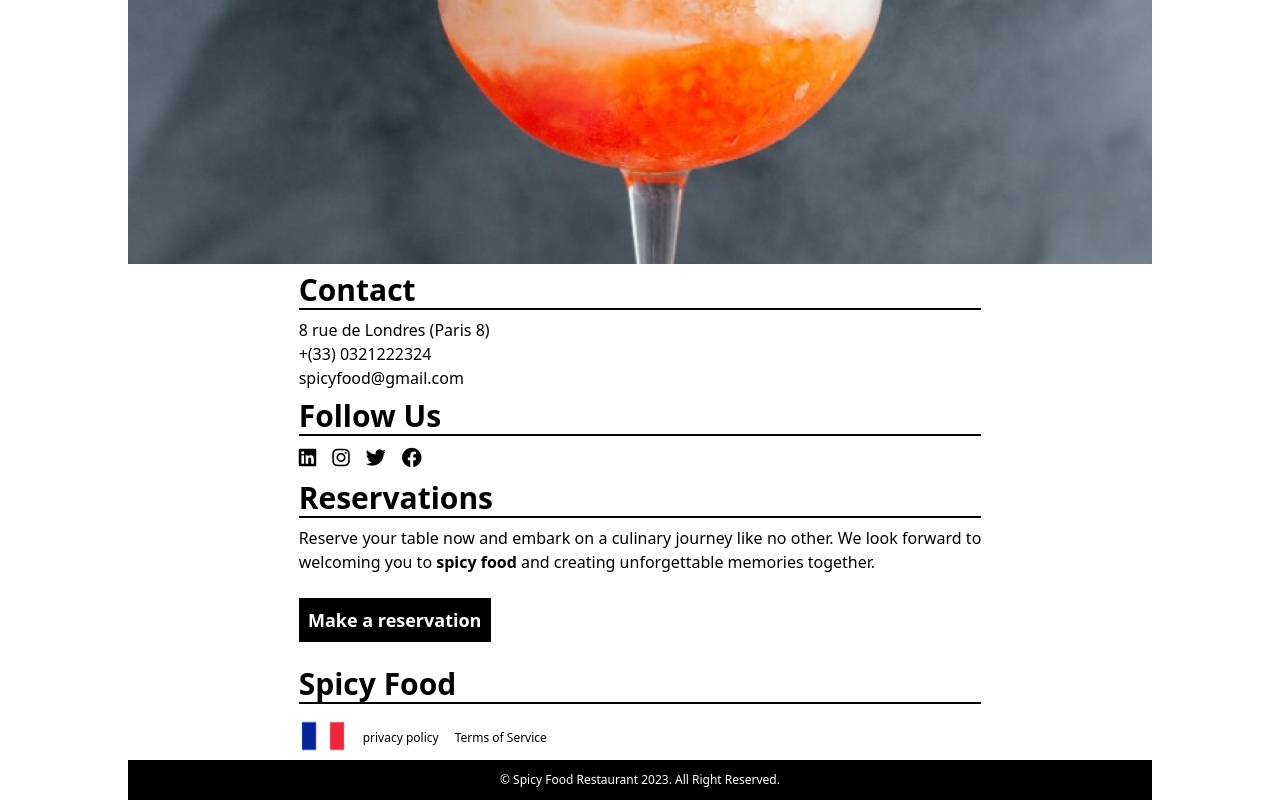
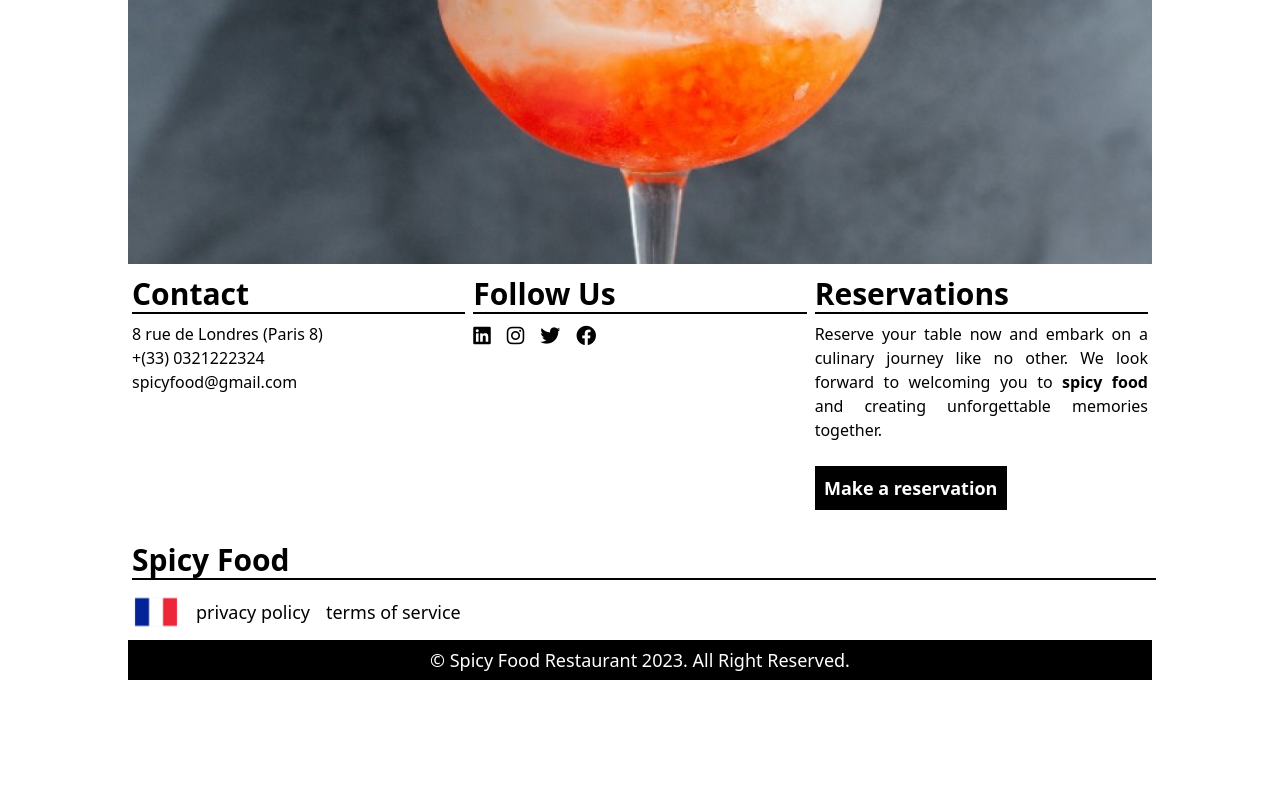
Before and after one commit to trab-ml/spicy-food, a website: page index.html in a window 1280 px wide. Shown: the part 3740-4540 px from the top of the page. After the commit the page ends 4424 px from the top, so only its background shows below. Drawn offline with Linux system fonts and the light colour scheme.

Commit message:
Add responsiveness to footer-section

```diff
--- a/index.html
+++ b/index.html
@@ -226,9 +226,10 @@
       <!-- footer section end -->
       <footer class="h-screenn">
         <!-- footer main container -->
-        <div>
+        <div class="w-full">
+          <div class="md:m-1 md:flex md:flex-row md:justify-center md:gap-2 md:m-auto">
             <!-- contact section -->
-          <section class="w-2/3 m-auto">
+            <section class="w-2/3 md:w-1/3 m-auto md:m-0 md:p-0">
               <h4
                 class="my-2 text-md sm:text-3xl border-b-2 border-solid border-black font-bold"
               >
@@ -237,13 +238,13 @@
               <ul>
                 <li>8 rue de Londres (Paris 8)</li>
                 <li>+(33) 0321222324</li>
-              <li>spicyfood@gmail.com</li>
+                <li> <a href="mailto:spicyfood@gmail.com" class="hover:cursor-pointer hover:underline-offset-2">spicyfood@gmail.com</a> </li>
               </ul>
             </section>
             <!-- contact section  end-->
 
             <!-- social network section -->
-          <section class="w-2/3 m-auto">
+            <section class="w-2/3 md:w-1/3 m-auto md:m-0 md:p-0">
               <h4
                 class="my-2 text-md sm:text-3xl capitalize border-b-2 border-solid border-black font-bold"
               >
@@ -265,7 +266,10 @@
                   </a>
                 </span>
                 <span>
-                <a href="https://www.twitter.com/" class="hover:cursor-pointer">
+                  <a
+                    href="https://www.twitter.com/"
+                    class="hover:cursor-pointer"
+                  >
                     <i class="fa-brands fa-twitter text-xl"></i>
                   </a>
                 </span>
@@ -282,7 +286,7 @@
             <!-- social network section end -->
 
             <!-- about reservation section -->
-          <section class="w-2/3 m-auto">
+            <section class="w-2/3 md:w-1/3 m-auto md:m-0 md:p-0">
               <h4
                 class="my-2 text-md sm:text-3xl capitalize font-bold border-b-2 border-solid border-black"
               >
@@ -302,9 +306,10 @@
               </a>
             </section>
             <!-- about reservation section end -->
+          </div>
 
           <!-- privacy/services section -->
-          <section class="w-2/3 m-auto">
+          <section class="w-2/3 md:w-full md:md:m-1 m-auto">
             <h4
               class="my-2 text-md sm:text-3xl capitalize border-b-2 border-solid border-black font-bold"
             >
@@ -322,7 +327,7 @@
               <span>
                 <a
                   href="./src/dist/pages/privacy-policy.html"
-                  class="text-xs hover:cursor-pointer"
+                  class="text-xs md:text-lg hover:cursor-pointer hover:underline"
                 >
                   privacy policy
                 </a>
@@ -330,9 +335,9 @@
               <span>
                 <a
                   href="./src/dist/pages/services-terms.html"
-                  class="text-xs hover:cursor-pointer hover:underline-offset-4"
+                  class="text-xs md:text-lg hover:cursor-pointer hover:underline"
                 >
-                  Terms of Service
+                  terms of service
                 </a>
               </span>
             </div>
@@ -340,7 +345,9 @@
           <!-- privacy/services section end -->
 
           <!-- copyright -->
-          <div class="w-full h-10 flex justify-center items-center text-xs text-white bg-black">
+          <div
+            class="w-full h-10 flex justify-center items-center mb-1 text-xs md:text-lg text-white bg-black"
+          >
             © Spicy Food Restaurant 2023. All Right Reserved.
           </div>
         </div>
```
Also changed, not shown: src/dist/output.css. Lines whose indentation alone changed are shown as unchanged.
